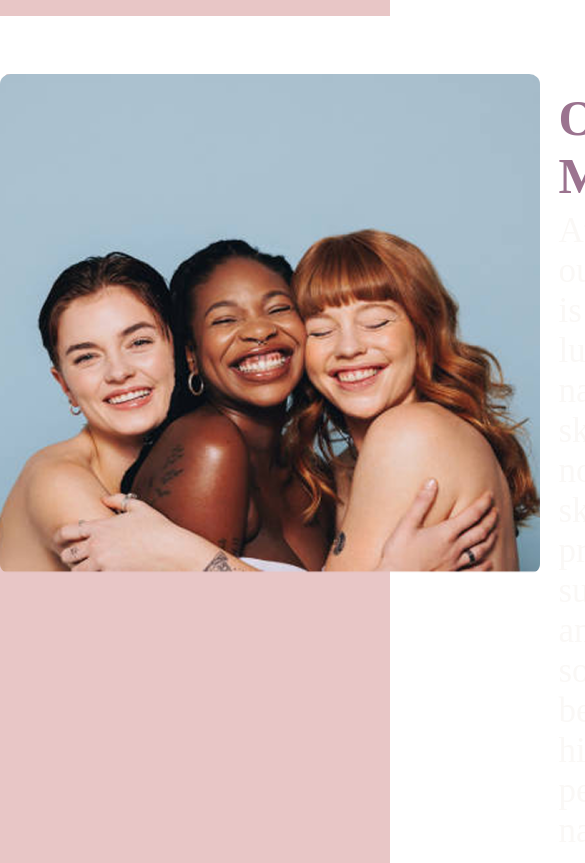
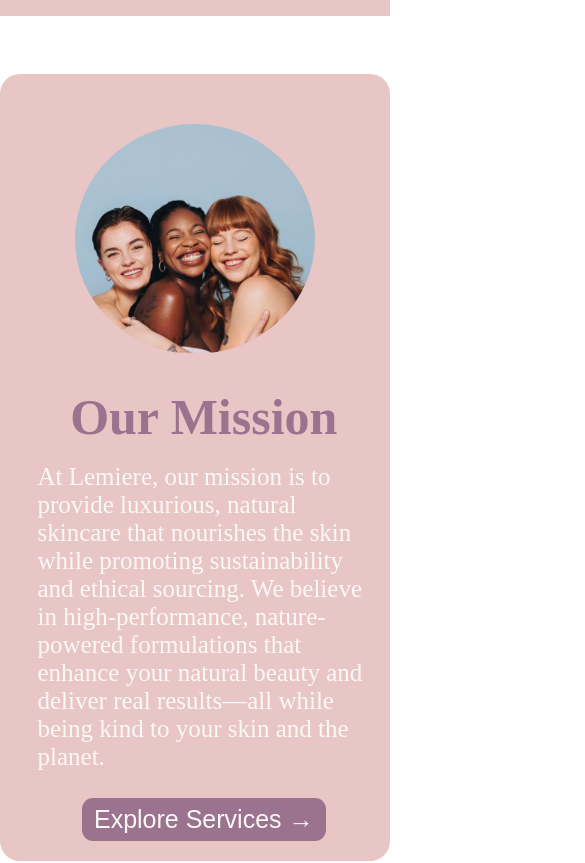
Before and after one commit to Aya-daaboul/Client-Project---Skin-Care-Website, a React (Vite) app: page /about in a window 390 px wide. Shown: the part 1620-2483 px from the top of the page, 585 px wide, since content can reach past the window. Built offline with nearby package versions, Linux system fonts and the light colour scheme.

Commit message:
css updates

```diff
--- a/src/components/AboutPicSection.jsx
+++ b/src/components/AboutPicSection.jsx
@@ -7,7 +7,7 @@
     <div className="about_pic_section_container">
 
         <div className='img_container'>
-          <img src={wom} width='540px' height='500px'></img>
+          <img src={wom} width='600px' height='540px'></img>
         </div>
 
         <div className="text_and_details_container">
--- a/src/css/AboutPicSection.css
+++ b/src/css/AboutPicSection.css
@@ -6,6 +6,9 @@
     align-items:flex-start;
     justify-content:flex-start;
     border-radius:2%;
+    height:fit-content;
+    padding-bottom:0px;
+    flex-wrap:nowrap;
 }
 .about_pic_section_container img{
     border-radius:2%;
@@ -21,22 +24,25 @@
     justify-content:flex-start;
     align-items:flex-start;
     flex-direction:column;
+    max-width:660px;
+    flex-shrink:1;
+    min-width:550px;
 }
 .subtitle_about{
-    margin-top:8%;
+    margin-top:30px;
     font-weight:bold;
     color:#9B738F;
     font-size:50px;
 }
 .text_and_details_container p{
-    margin-top:3%;
+    margin-top:5%;
     color:#FAF8F6;
-    font-size:35px;
+    font-size:33px;
 
 }
 .cta_about_wide{
-    margin-top:3%;
-    font-size:35px;
+    margin-top:5%;
+    font-size:33px;
     color:#FAF8F6;
     background-color: #9B738F;
     padding-top:7px;
@@ -46,3 +52,68 @@
     border-radius:11px;
     border:none;
 }
+@media (max-width:1000px){
+    .about_pic_section_container{
+        flex-direction:column;
+        justify-content:center;
+        align-items:center;
+        padding:20px;
+        border-radius:20px;
+
+    }
+    .text_and_details_container{
+        min-width:400px;
+    }
+    .text_and_details_container p{
+        font-size:30px;
+        margin-bottom:10px;
+    }
+    .about_pic_section_container img{
+        margin-top:30px;
+        width:350px;
+        height:320px;
+        border-radius:50%;
+    }
+    .subtitle_about{
+        align-self:center;
+    }
+    .cta_about_wide{
+        align-self: center;
+        font-size:25px;
+
+    }
+
+}
+
+@media (max-width:600px){
+    .about_pic_section_container{
+        flex-direction:column;
+        justify-content:center;
+        align-items:center;
+        padding:20px;
+        border-radius:20px;
+
+    }
+    .text_and_details_container{
+        min-width:200px;
+    }
+    .text_and_details_container p{
+        font-size:25px;
+        margin-bottom:10px;
+    }
+    .about_pic_section_container img{
+        margin-top:30px;
+        width:240px;
+        height:230px;
+        border-radius:50%;
+    }
+    .subtitle_about{
+        align-self:center;
+    }
+    .cta_about_wide{
+        align-self: center;
+        font-size:25px;
+
+    }
+
+}
```
